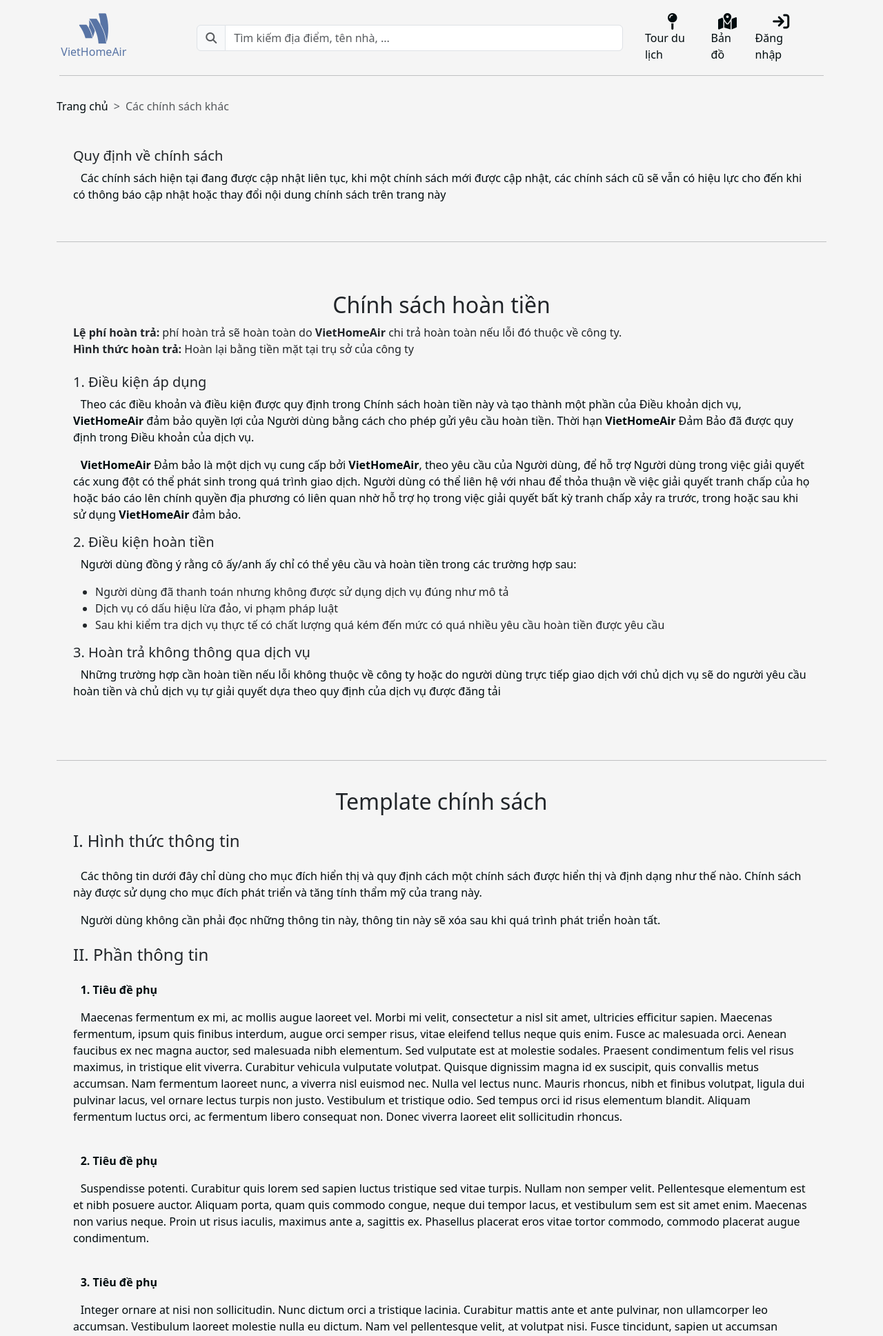
After one commit to Riiichan04/VietHomeAir, a Django app: page /policy/ in a window 1280 px wide. The commit adds this page. Shown: the top 1937 px of the page at 69% size. Run offline with Django 5.2, Linux system fonts and the light colour scheme; some libraries are stand-ins or nearby versions.

Commit message:
Add policies page

```diff
--- /dev/null
+++ b/application/templates/policy/other-policy.html
@@ -0,0 +1,197 @@
+{% extends 'policy/base.html' %}
+
+{% block title %}
+    <title>Chính sách quyền riêng tư - VietHomeAir</title>
+{% endblock title %}
+{% block breadcrumb %}
+    <li class="breadcrumb-item"><a href="/">Trang chủ</a></li>
+    <li class="breadcrumb-item active">Các chính sách khác</li>
+{% endblock breadcrumb %}
+{% block content %}
+    <section class="container mt-4 mb-5">
+        <div class="background-container rounded p-4">
+            <h5 class="main-color">Quy định về chính sách</h5>
+            <div>
+                <p>Các chính sách hiện tại đang được cập nhật liên tục, khi một chính sách mới được cập nhật,
+                    các chính sách cũ sẽ vẫn có hiệu lực cho đến khi có thông báo cập nhật hoặc thay đổi nội dung chính
+                    sách
+                    trên trang này</p>
+            </div>
+        </div>
+        <hr/>
+    </section>
+
+    <section class="container mt-4 mb-5">
+        <div class="background-container rounded p-4">
+            <h2 class="text-center main-color">Chính sách hoàn tiền</h2>
+            <div>
+                <article>
+                    <div>
+                    <span>
+                        <strong>Lệ phí hoàn trả:</strong>
+                        phí hoàn trả sẽ hoàn toàn do <strong>VietHomeAir</strong> chi trả hoàn toàn nếu lỗi đó thuộc về
+                        công ty.
+                    </span>
+                    </div>
+                    <div>
+                    <span>
+                        <strong>Hình thức hoàn trả: </strong> Hoàn lại bằng tiền mặt tại trụ sở của công ty
+                    </span>
+                    </div>
+
+                    <h5 class="mt-4">1. Điều kiện áp dụng</h5>
+                    <p>Theo các điều khoản và điều kiện được quy định trong Chính sách hoàn tiền này và tạo
+                        thành một phần của Điều khoản dịch vụ, <strong>VietHomeAir</strong>
+                        đảm bảo quyền lợi của Người dùng bằng cách cho phép gửi yêu cầu hoàn tiền.
+                        Thời hạn <strong>VietHomeAir</strong> Đảm Bảo đã được quy định trong Điều khoản của dịch vụ.</p>
+                    <p><strong>VietHomeAir</strong> Đảm bảo là một dịch vụ cung cấp bởi <strong>VietHomeAir</strong>,
+                        theo yêu
+                        cầu của Người dùng, để hỗ trợ Người dùng trong việc giải quyết các xung đột có thể phát sinh
+                        trong quá trình
+                        giao dịch. Người dùng có thể liên hệ với nhau để thỏa thuận về việc giải quyết tranh chấp của họ
+                        hoặc báo
+                        cáo lên chính quyền địa phương có liên quan nhờ hỗ trợ họ trong việc giải quyết bất kỳ tranh
+                        chấp xảy ra
+                        trước, trong hoặc sau khi sử dụng <strong>VietHomeAir</strong> đảm bảo.</p>
+                    <h5> 2. Điều kiện hoàn tiền</h5>
+                    <p>Người dùng đồng ý rằng cô ấy/anh ấy chỉ có thể yêu cầu và hoàn tiền trong các trường hợp
+                        sau:</p>
+                    <ul>
+                        <li>Người dùng đã thanh toán nhưng không được sử dụng dịch vụ đúng như mô tả</li>
+                        <li>Dịch vụ có dấu hiệu lừa đảo, vi phạm pháp luật</li>
+                        <li>Sau khi kiểm tra dịch vụ thực tế có chất lượng quá kém đến mức có quá nhiều yêu cầu hoàn
+                            tiền được yêu cầu
+                        </li>
+                    </ul>
+                    <h5>3. Hoàn trả không thông qua dịch vụ</h5>
+                    <p>
+                        Những trường hợp cần hoàn tiền nếu lỗi không thuộc về công ty hoặc do người dùng trực tiếp giao
+                        dịch
+                        với chủ dịch vụ sẽ do người yêu cầu hoàn tiền và chủ dịch vụ tự giải quyết dựa theo quy định của
+                        dịch vụ
+                        được đăng tải
+                    </p>
+                </article>
+            </div>
+        </div>
+    </section>
+
+    <section class="container mt-4 mb-5">
+        <hr/>
+        <div class="background-container rounded p-4">
+            <h2 class="text-center main-color">Template chính sách</h2>
+            <div>
+                <h4 class="main-color my-4">I. Hình thức thông tin</h4>
+                <p>Các thông tin dưới đây chỉ dùng cho mục đích hiển thị và quy định
+                    cách một chính sách được hiển thị và định dạng như thế nào. Chính sách này được sử dụng
+                    cho mục đích phát triển và tăng tính thẩm mỹ của trang này.
+                </p>
+                <p>Người dùng không cần phải đọc những thông tin này,
+                    thông tin này sẽ xóa sau khi quá trình phát triển hoàn tất.</p>
+                <h4 class="main-color my-4">II. Phần thông tin</h4>
+                <p><strong>1. Tiêu đề phụ</strong></p>
+                <p>Maecenas fermentum ex mi, ac mollis augue laoreet vel. Morbi mi velit, consectetur a nisl sit amet,
+                    ultricies efficitur sapien. Maecenas fermentum, ipsum quis finibus interdum, augue orci semper
+                    risus, vitae eleifend tellus neque quis enim. Fusce ac malesuada orci. Aenean faucibus ex nec magna
+                    auctor, sed malesuada nibh elementum. Sed vulputate est at molestie sodales. Praesent condimentum
+                    felis vel risus maximus, in tristique elit viverra. Curabitur vehicula vulputate volutpat. Quisque
+                    dignissim magna id ex suscipit, quis convallis metus accumsan. Nam fermentum laoreet nunc, a viverra
+                    nisl euismod nec. Nulla vel lectus nunc. Mauris rhoncus, nibh et finibus volutpat, ligula dui
+                    pulvinar lacus, vel ornare lectus turpis non justo. Vestibulum et tristique odio. Sed tempus orci id
+                    risus elementum blandit. Aliquam fermentum luctus orci, ac fermentum libero consequat non. Donec
+                    viverra laoreet elit sollicitudin rhoncus.
+                </p><br>
+                <p><strong>2. Tiêu đề phụ</strong></p>
+                <p>
+                    Suspendisse potenti. Curabitur quis lorem sed sapien luctus tristique sed vitae turpis. Nullam non
+                    semper velit. Pellentesque elementum est et nibh posuere auctor. Aliquam porta, quam quis commodo
+                    congue, neque dui tempor lacus, et vestibulum sem est sit amet enim. Maecenas non varius neque.
+                    Proin ut risus iaculis, maximus ante a, sagittis ex. Phasellus placerat eros vitae tortor commodo,
+                    commodo placerat augue condimentum.
+                </p><br>
+                <p><strong>3. Tiêu đề phụ</strong></p>
+                <p>
+                    Integer ornare at nisi non sollicitudin. Nunc dictum orci a tristique lacinia. Curabitur mattis ante
+                    et ante pulvinar, non ullamcorper leo accumsan. Vestibulum laoreet molestie nulla eu dictum. Nam vel
+                    pellentesque velit, at volutpat nisi. Fusce tincidunt, sapien ut accumsan vestibulum, nulla nunc
+                    euismod lorem, vitae euismod nisl risus et lacus. Ut pulvinar nunc ac tortor ullamcorper, a
+                    tristique dolor aliquam. Pellentesque viverra in dolor sed molestie. Donec sit amet libero ornare
+                    nunc scelerisque consequat ut sed odio. Sed vehicula mi vel ligula porttitor pharetra. Mauris felis
+                    augue, porta commodo nisl eu, mollis tempus ligula. Etiam auctor tellus nec lorem volutpat, sit amet
+                    posuere eros scelerisque.
+                </p><br>
+                <p><strong>4. Tiêu đề phụ</strong></p>
+                <p>
+                    Aliquam ac urna mattis, mattis quam et, iaculis urna. Cras vel felis dui. Sed lobortis ultricies
+                    justo. Maecenas interdum massa sit amet nulla molestie gravida. Ut nisi purus, pellentesque eget
+                    lacus eu, tempor mattis ipsum. Interdum et malesuada fames ac ante ipsum primis in faucibus. Nam sed
+                    justo pellentesque, imperdiet ex ut, viverra odio. Aenean pharetra placerat dolor eu sagittis. Proin
+                    tincidunt accumsan efficitur.
+                </p><br>
+                <p><strong>5. Tiêu đề phụ</strong></p>
+                <p>
+                    Aenean pellentesque neque metus, non tempor arcu dignissim mattis. Sed a fermentum libero. Maecenas
+                    tristique sollicitudin nibh a consectetur. Aliquam gravida orci ut scelerisque tempus. Sed tempus,
+                    mauris et iaculis finibus, magna sapien tincidunt purus, quis tempor nulla quam nec ipsum.
+                    Pellentesque finibus ligula ac lorem consectetur, quis placerat nulla pretium. Pellentesque purus
+                    ex, vulputate eu ante id, auctor venenatis dui.
+                </p><br>
+                <p><strong>6. Tiêu đề phụ</strong></p>
+                <p>
+                    Nam fringilla, purus ac dapibus hendrerit, nibh eros feugiat massa, non venenatis justo ex a dui.
+                    Maecenas nibh nisl, aliquet at vestibulum eget, semper et magna. Ut fermentum orci at nisi suscipit
+                    ornare. Sed malesuada urna nisl, sagittis suscipit enim rutrum non. Integer egestas in nunc et
+                    cursus. Fusce scelerisque quis ante porta euismod. Aenean semper sed ipsum ac tincidunt. Vestibulum
+                    mi ex, viverra ut velit non, ullamcorper cursus est. Fusce pellentesque massa vel eleifend
+                    facilisis. Proin in ante in mauris posuere tempor id in metus. Vestibulum ultrices tellus ac dapibus
+                    ultrices. Cras iaculis, tellus nec vehicula tristique, nisi leo eleifend mi, at sodales erat risus
+                    eget nisi. Mauris justo lorem, egestas facilisis blandit id, pharetra sed massa. Praesent rutrum
+                    erat dictum, congue justo at, faucibus metus. Vestibulum non quam sed mauris accumsan accumsan.
+                </p><br>
+                <p><strong>7. Tiêu đề phụ</strong></p>
+                <p>
+                    Pellentesque finibus porta ex, vitae suscipit orci. Mauris convallis a nisl eu euismod. Curabitur
+                    tellus enim, dapibus eget dignissim eget, mattis nec augue. Proin blandit, erat a tristique
+                    faucibus, ligula sem porta odio, non viverra nibh mauris sit amet elit. In hac habitasse platea
+                    dictumst. Interdum et malesuada fames ac ante ipsum primis in faucibus. In hac habitasse platea
+                    dictumst. Nunc vitae arcu ipsum. Vestibulum vehicula, tortor sed sollicitudin eleifend, dolor purus
+                    interdum leo, nec finibus nisi eros a lorem. Nam rutrum, mi et ultricies scelerisque, mi diam porta
+                    velit, viverra varius ipsum purus ut metus. Duis hendrerit volutpat sapien auctor dapibus. Mauris
+                    congue gravida massa. Cras hendrerit nibh at mi hendrerit lobortis. Proin ut aliquam nunc. Nulla
+                    dapibus urna interdum, molestie metus non, dapibus odio. Sed pulvinar erat id ex ultrices iaculis.
+                </p><br>
+                <p><strong>8. Tiêu đề phụ</strong></p>
+                <p>
+                    In tristique nisi ut ligula lacinia porttitor. Morbi aliquam suscipit aliquet. Fusce aliquam
+                    molestie arcu vel fermentum. Duis congue, leo non venenatis pharetra, tellus erat tristique mauris,
+                    ac rhoncus nisi mi vitae dui. Vestibulum finibus elit id purus tristique, vitae fermentum nunc
+                    ultrices. Aliquam porttitor vulputate enim pretium aliquet. Nam a ex lorem. Morbi non rhoncus
+                    tellus, a feugiat orci. Curabitur ullamcorper augue diam, ut mollis nibh elementum non. Praesent ac
+                    lectus eget lorem volutpat fringilla eu id dui. Quisque lacinia a nunc a malesuada. Nulla suscipit
+                    magna nec ex maximus, ornare commodo libero facilisis. Nam egestas dolor at malesuada aliquam. Sed
+                    felis magna, dapibus vitae iaculis nec, rhoncus ut lacus.
+                </p><br>
+                <p><strong>9. Tiêu đề phụ</strong></p>
+                <p>
+                    Maecenas eget lacus ac dui interdum mollis sit amet eget urna. Phasellus ac vulputate dui. Etiam vel
+                    euismod enim. Donec ullamcorper ullamcorper leo a lacinia. Aliquam eu sodales magna, et facilisis
+                    diam. Donec diam lectus, accumsan in dui ut, sagittis aliquam velit. Nulla a scelerisque urna, ac
+                    fringilla metus. Curabitur posuere lorem libero, sit amet varius tortor consectetur eget. Donec quis
+                    velit eget ante vehicula feugiat. Morbi rutrum viverra convallis. Ut quis luctus arcu. Donec vitae
+                    tempor metus, sit amet blandit velit. Vestibulum ante ipsum primis in faucibus orci luctus et
+                    ultrices posuere cubilia curae; Nulla ut dapibus tellus.
+                </p><br>
+                <p><strong>10. Tiêu đề phụ</strong></p>
+                <p>
+                    Quisque lorem risus, faucibus vel semper non, consequat vel odio. Morbi pellentesque sem lacus, non
+                    semper lectus viverra ut. Pellentesque mattis eros id dictum sollicitudin. Praesent a libero at
+                    ligula volutpat posuere. Proin pharetra nunc quis pulvinar pellentesque. Suspendisse potenti.
+                    Quisque tempor finibus lectus, vel eleifend sem dictum nec. Morbi vel urna ut tellus faucibus
+                    vehicula. Integer a velit posuere, blandit enim ac, vestibulum lacus. Phasellus quis volutpat augue.
+                    Donec posuere purus eget justo ultrices tempus. Donec malesuada vehicula velit, ac viverra nunc
+                    fermentum sit amet.</p>
+            </div>
+        </div>
+    </section>
+
+{% endblock content %}
--- a/application/templates/policy/terms.html
+++ b/application/templates/policy/terms.html
@@ -42,7 +42,7 @@
                     VietHomeAir
                     truy cập vào thông tin của quý khách trên các nền tảng này theo từng chính sách của nền tảng.</p>
                 <p>• <b>Dữ liệu cá nhân cơ bản được cung cấp để phục vụ giao dịch</b>, là các
-                    thông tin cần thiết để thực hiện một giao dịch tại website localhost:3000, bao gồm địa chỉ giao
+                    thông tin cần thiết để thực hiện một giao dịch tại website localhost:8000, bao gồm địa chỉ giao
                     hàng,
                     địa chỉ thanh toán, phương thức thanh toán,... của quý khách.</p>
                 <p>• <b>Dữ liệu cá nhân cơ bản tự nguyện cung cấp</b>, là các thông tin mà quý
@@ -93,7 +93,7 @@
                     cá
                     nhân theo đúng quy định pháp luật và các điều khoản được nêu ra tại Chính sách bảo mật dữ liệu cá
                     nhân của khách hàng (vui lòng xem chi tiết
-                    <a href="/privacy-policy/" class="text-primary">tại đây</a>).
+                    <a href="/privacy/" class="text-primary">tại đây</a>).
                     Trong trường hợp có những phát sinh ngoài ý muốn hoặc trách nhiệm của mình,
                     VietHomeAir sẽ không chịu trách nhiệm về mọi tổn thất phát sinh.</p>
                 <p><b>Quyền lợi của VietHomeAir</b>: Chúng tôi không cho phép bất kỳ tổ chức, cá nhân nào quảng bá sản phẩm
@@ -110,7 +110,7 @@
             <article>
                 <p>Điều Khoản Sử Dụng Dịch Vụ này được cập nhật và có hiệu lực từ ngày 01/06/2024.</p>
                 <p>VietHomeAir có thể điều chỉnh Điều Khoản Sử Dụng Dịch Vụ này vào bất kỳ thời điểm nào, và đăng tải công
-                    khai Điều Khoản Sử Dụng đã được điều chỉnh trên website localhost:3000. Việc khách hàng tiếp tục sử
+                    khai Điều Khoản Sử Dụng đã được điều chỉnh trên website localhost:8000. Việc khách hàng tiếp tục sử
                     dụng
                     dịch vụ của VietHomeAir mà không có bất kỳ khiếu nại nào đối với Chính Sách được điều chỉnh sẽ được
                     hiểu
--- a/bed_and_breakfast/urls.py
+++ b/bed_and_breakfast/urls.py
@@ -35,6 +35,7 @@ urlpatterns = [
     path('admin/', admin.site.urls),
     path('', BaseView.as_view(), name=''),
     path('product/', ProductView.as_view(), name='product'),
-    path('privacy-policy/', PolicyViews.as_view(template_name='policy/privacy-policy.html'), name='privacy-policy'),
+    path('privacy/', PolicyViews.as_view(template_name='policy/privacy-policy.html'), name='privacy-policy'),
     path('terms-of-use/', PolicyViews.as_view(template_name='policy/terms.html'), name='terms-of-use'),
+    path('policy/', PolicyViews.as_view(template_name='policy/other-policy.html'), name='terms-of-use'),
 ]
```
